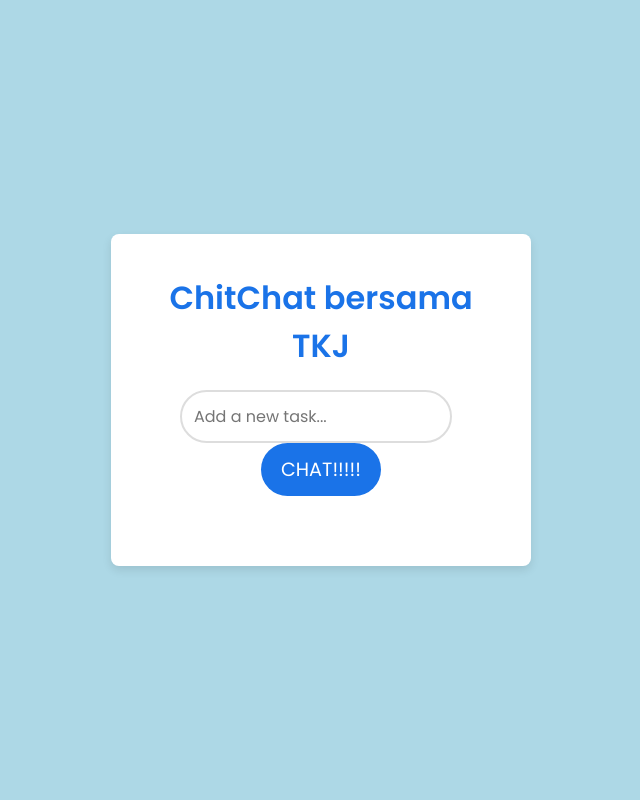
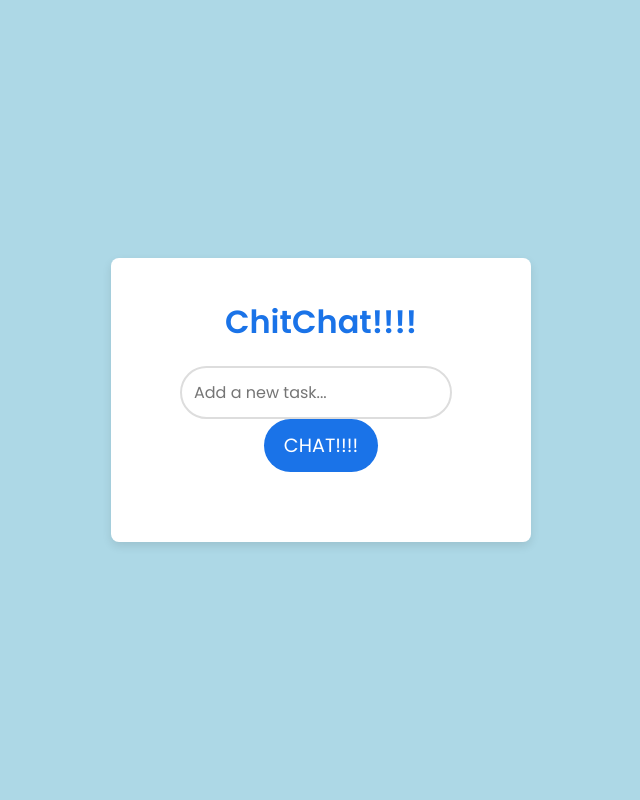
Before and after one commit to Lumineare/versi-terbaru, a Flask app: page / in a window 1280 px wide. Shown: the whole page, without its empty margins (319-959 px from the left). Run offline with Flask 2, Linux system fonts and the light colour scheme; the visitor is signed in with stand-in values (Sample User, id 1); grey boxes are pictures that could not be loaded.

Commit message:
index.html

```diff
--- a/templates/index.html
+++ b/templates/index.html
@@ -3,40 +3,65 @@
 <head>
     <meta charset="UTF-8">
     <meta name="viewport" content="width=device-width, initial-scale=1.0">
-    <title>chitchatTKJ</title>
+    <title>ChitchatApp</title>
     <link href="https://fonts.googleapis.com/css2?family=Poppins:wght@400;600&display=swap" rel="stylesheet">
     <link rel="stylesheet" href="{{ url_for('static', filename='styles.css') }}">
+    <script src="https://code.jquery.com/jquery-3.6.0.min.js"></script> <!-- jQuery untuk AJAX -->
 </head>
 <body>
     <div class="container">
-        <h1 class="header">ChitChat bersama TKJ</h1>
+        <h1 class="header">ChitChat!!!!</h1>
 
         <!-- Form to Add Task -->
-        <form action="/add" method="POST">
+        <form id="task-form">
             <input type="text" name="task" class="input" placeholder="Add a new task..." required>
-            <button type="submit" class="add-btn">CHAT!!!!!</button>
+            <button type="submit" class="add-btn">CHAT!!!!</button>
         </form>
 
         <!-- Task List -->
-        <ul class="task-list">
+        <ul class="task-list" id="task-list">
             {% for task in tasks %}
                 <li class="task-item">
                     <span class="task-name">{{ task['task'] }}</span>
-                    <span class="task-user">By: {{ task['created_by'] }}</span>  <!-- Display the created_by username -->
-                    <span class="task-time">
-                        ({{ task['day'] }}, {{ task['date'] }} at {{ task['time'] }})
-                    </span>
+                    <span class="task-user">By: {{ task['created_by'] }}</span>
+                    <span class="task-time">({{ task['day'] }}, {{ task['date'] }} at {{ task['time'] }})</span>
                     <a href="{{ url_for('remove_task', task_id=loop.index0) }}" class="remove-btn">❌</a>
                 </li>
             {% endfor %}
         </ul>
     </div>
 
-    <!-- Decorative Elements -->
-    <div class="decoration">
-        <div class="books"></div>
-        <div class="stars"></div>
-        <div class="sun"></div>
-    </div>
+    <script>
+        $(document).ready(function(){
+            $("#task-form").submit(function(event){
+                event.preventDefault();
+
+                // Ambil data form
+                var task = $("input[name='task']").val();
+
+                // Kirim data menggunakan AJAX
+                $.ajax({
+                    url: "/add",  // Rute untuk menambahkan task
+                    type: "POST",
+                    data: { task: task },
+                    success: function(response) {
+                        // Setelah tugas ditambahkan, perbarui daftar tugas
+                        $('#task-list').append(
+                            `<li class="task-item">
+                                <span class="task-name">${task}</span>
+                                <span class="task-user">By: User</span>
+                                <span class="task-time">(Today)</span>
+                                <a href="#" class="remove-btn">❌</a>
+                            </li>`
+                        );
+                        $("input[name='task']").val("");  // Reset input
+                    },
+                    error: function(error) {
+                        console.log(error);
+                    }
+                });
+            });
+        });
+    </script>
 </body>
 </html>
```
